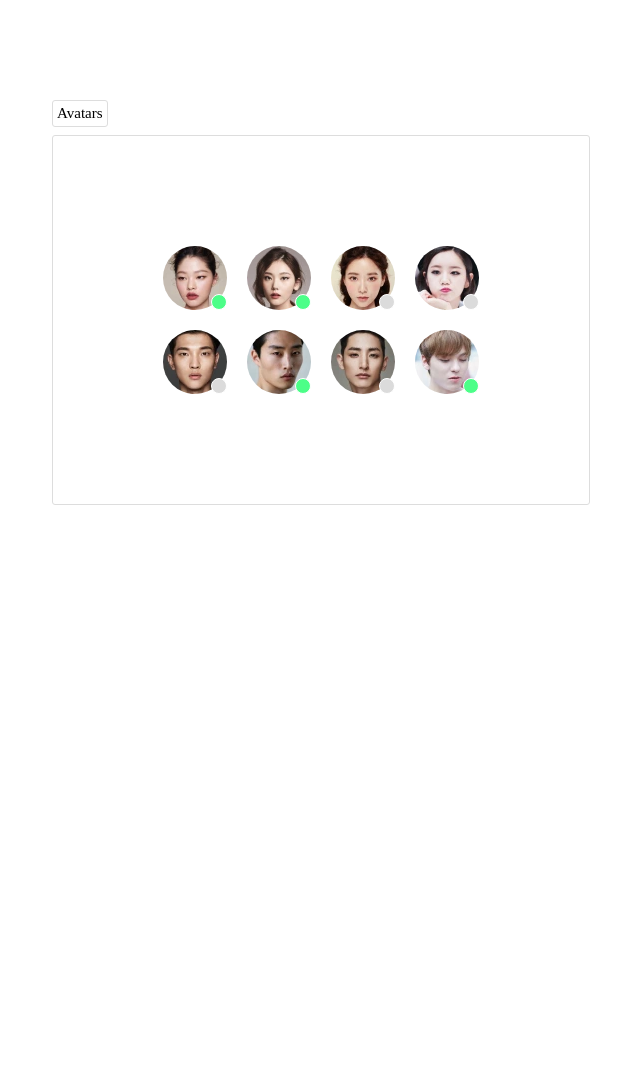
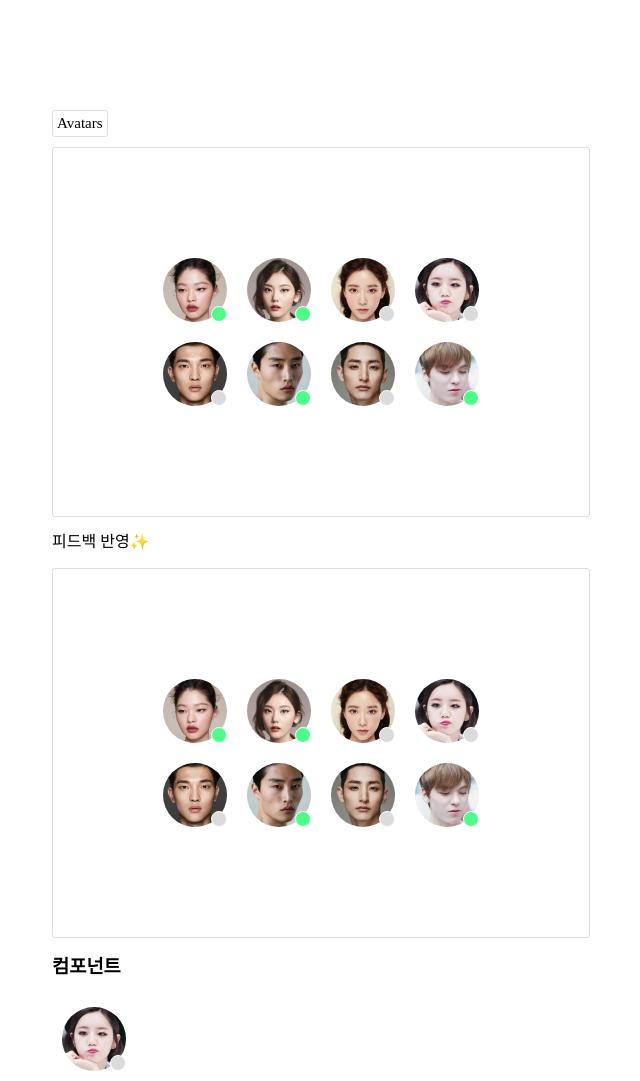
Before and after one commit to bohyemian/homework, a plain HTML site: page avatars/avatars.html in a window 1280 px wide. Shown: the whole page, without its empty margins (319-959 px from the left). Before the commit the page ends 800 px from the top, so only its background shows below. Drawn offline with Linux system fonts and the light colour scheme.

Commit message:
피드백 반영하여 수정

```diff
--- a/avatars/avatars.html
+++ b/avatars/avatars.html
@@ -67,6 +67,92 @@
           <span class="avatar-state" aria-label="아바타 상태">오프라인</span>
         </li>
       </ul>
+
+      <p>피드백 반영✨</p>
+      <h2 class="sr-only">아바타 목록</h2>
+      <ul class="avatars-list feedback" aria-live="polite">
+        <li>
+          <figure class="avatar-item">
+            <picture>
+              <source srcset="../assets/images/avatars_01.webp 1x, ../assets/images/avatars_01_2x.webp 2x" />
+              <img src="../assets/images/png/avatars_01.png" width="64" height="64" alt="홍길동" />
+              <figcaption class="avatar-state">오프라인 상태</figcaption>
+            </picture>
+          </figure>
+        </li>
+        <li>
+          <figure class="avatar-item">
+            <picture>
+              <source srcset="../assets/images/avatars_02.webp 1x, ../assets/images/avatars_02_2x.webp 2x" />
+              <img src="../assets/images/png/avatars_02.png" width="64" height="64" alt="박보검" />
+            </picture>
+            <figcaption class="avatar-state online">온라인 상태</figcaption>
+          </figure>
+        </li>
+        <li>
+          <figure class="avatar-item">
+            <picture>
+              <source srcset="../assets/images/avatars_03.webp 1x, ../assets/images/avatars_03_2x.webp 2x" />
+              <img src="../assets/images/png/avatars_03.png" width="64" height="64" alt="임꺽정" />
+            </picture>
+            <figcaption class="avatar-state">오프라인 상태</figcaption>
+          </figure>
+        </li>
+        <li>
+          <figure class="avatar-item">
+            <picture>
+              <source srcset="../assets/images/avatars_04.webp 1x, ../assets/images/avatars_04_2x.webp 2x" />
+              <img src="../assets/images/png/avatars_04.png" width="64" height="64" alt="김세분" />
+            </picture>
+            <figcaption class="avatar-state online">온라인 상태</figcaption>
+          </figure>
+        </li>
+        <li>
+          <figure class="avatar-item">
+            <picture>
+              <source srcset="../assets/images/avatars_05.webp 1x, ../assets/images/avatars_05_2x.webp 2x" />
+              <img src="../assets/images/png/avatars_05.png" width="64" height="64" alt="김바타" />
+            </picture>
+            <figcaption class="avatar-state online">온라인 상태</figcaption>
+          </figure>
+        </li>
+        <li>
+          <figure class="avatar-item">
+            <picture>
+              <source srcset="../assets/images/avatars_06.webp 1x, ../assets/images/avatars_06_2x.webp 2x" />
+              <img src="../assets/images/png/avatars_06.png" width="64" height="64" alt="최바타" />
+            </picture>
+            <figcaption class="avatar-state online">온라인 상태</figcaption>
+          </figure>
+        </li>
+        <li>
+          <figure class="avatar-item">
+            <picture>
+              <source srcset="../assets/images/avatars_07.webp 1x, ../assets/images/avatars_07_2x.webp 2x" />
+              <img src="../assets/images/png/avatars_07.png" width="64" height="64" alt="허바타" />
+            </picture>
+            <figcaption class="avatar-state">오프라인 상태</figcaption>
+          </figure>
+        </li>
+        <li>
+          <figure class="avatar-item">
+            <picture>
+              <source srcset="../assets/images/avatars_08.webp 1x, ../assets/images/avatars_08_2x.webp 2x" />
+              <img src="../assets/images/png/avatars_08.png" alt="이바타" />
+            </picture>
+            <figcaption class="avatar-state">오프라인 상태</figcaption>
+          </figure>
+        </li>
+      </ul>
+
+      <h3>컴포넌트</h3>
+      <figure class="avatar-item">
+        <picture>
+          <source srcset="../assets/images/avatars_08.webp 1x, ../assets/images/avatars_08_2x.webp 2x" />
+          <img src="../assets/images/png/avatars_08.png" alt="이바타" />
+        </picture>
+        <figcaption class="avatar-state">오프라인 상태</figcaption>
+      </figure>
     </div>
   </body>
 </html>
--- a/avatars/styles/avatars.css
+++ b/avatars/styles/avatars.css
@@ -1,13 +1,44 @@
-@charset "UTF-8";
+/* normalize */
 
-* {
+html {
+  line-height: 1.15; /* 1 */
+  -webkit-text-size-adjust: 100%; /* 2 */
+}
+
+body {
   margin: 0;
-  padding: 0;
 }
-ul,
-li {
+
+h1 {
+  font-size: 2em;
+  margin: 0.67em 0;
+}
+
+figure {
+  margin: 0;
+}
+
+img {
+  border-style: none;
+}
+
+ul {
+  margin: 0;
   list-style: none;
 }
+
+.sr-only {
+  position: absolute;
+  width: 1px;
+  height: 1px;
+  padding: 0;
+  margin: -1px;
+  overflow: hidden;
+  clip-path: inset(50%);
+  border: 0;
+  clip: rect(0 0 0 0);
+}
+
 .avatars-wrap {
   max-width: 538px;
   margin: auto;
@@ -15,7 +46,6 @@ li {
 }
 .area-title {
   display: inline-block;
-  margin-bottom: 0.5rem;
   padding: 0.25rem 0.25rem;
   border: 1px solid #ddd;
   font-size: 15px;
@@ -25,17 +55,37 @@ li {
   vertical-align: top;
 }
 .avatars-list {
-  display: flex;
-  flex-flow: row wrap-reverse;
-  overflow: hidden;
   padding: 100px;
   border: 1px solid #ddd;
   border-radius: 3px;
   box-sizing: initial;
+
+  li.avatar-item {
+    float: left;
+    position: relative;
+    padding: 10px;
+  }
+  &:not(.feedback) {
+    display: flex;
+    flex-flow: row wrap-reverse;
+    overflow: hidden;
+  }
+  &.feedback {
+    display: flow-root;
+    @supports (display: flex) {
+      display: flex;
+      flex-wrap: wrap-reverse;
+    }
+
+    li {
+      float: left;
+    }
+  }
 }
 .avatar-item {
   position: relative;
-  float: left;
+  width: 64px;
+  height: 64px;
   padding: 10px;
 }
 .avatar-item img {
```
